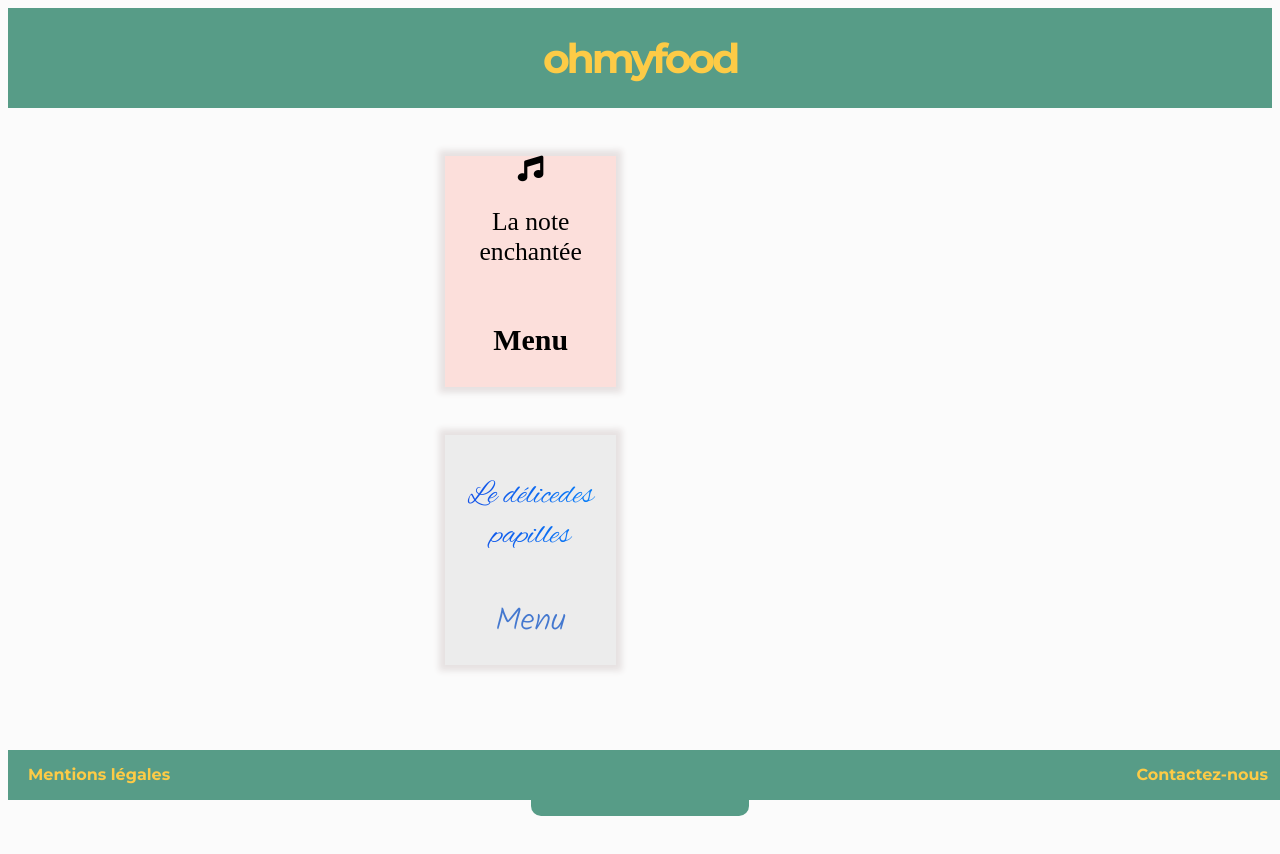
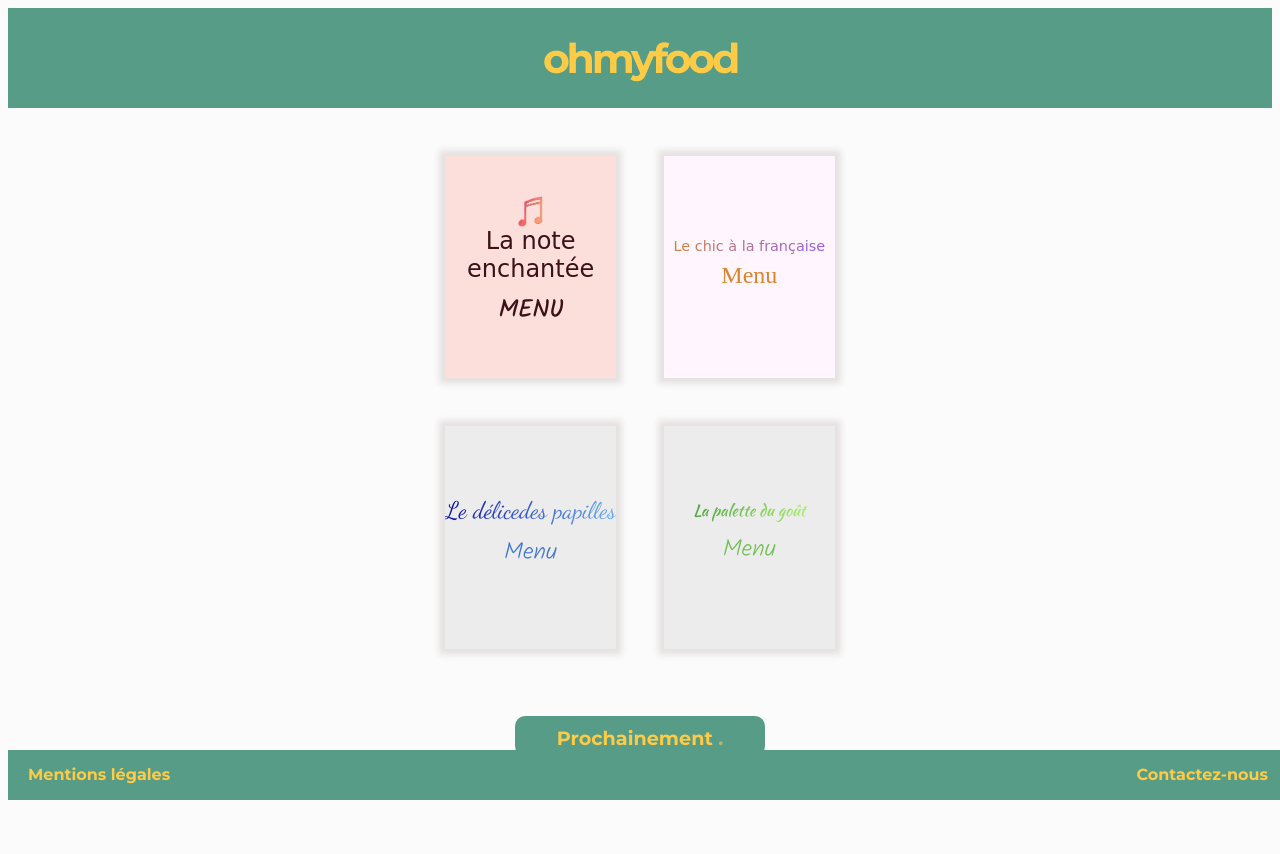
Before and after one commit to FranckVally/ohmyfood, a plain HTML site: page index.html in a window 1280 px wide. After the commit the page ends 816 px from the top, so only its background shows below. Drawn offline with Linux system fonts and the light colour scheme; a web font is replaced by a local one.

Commit message:
avent amimation

```diff
--- a/css/main.css
+++ b/css/main.css
@@ -50,7 +50,7 @@ footer {
   display: grid;
   grid-template-columns: 1fr  1fr 1fr 1fr 1fr 1fr ;
   grid-gap: 3em;
-  grid-template-rows: 100px 3fr 3fr 2fr 50px;
+  grid-template-rows: 100px 4fr 4fr 2fr;
   min-height: 100vh;
   }
 
@@ -86,11 +86,27 @@ footer {
   -moz-box-shadow: 0px 0px 6px 6px #e7e2e2;
   background-color: #FCDFDB;
   text-align: center;
-  font-size: 1.6em;
+   }
+  .notemusic{
+  margin:0px;
+  width: 15%;
+  height: 14%;
+  margin-left: auto;
+  margin-right: auto;
+   }
+  .note h3 {
+    font-family: "Kalam", cursive;
+    font-size: 1.5rem;
+    padding: 0.5rem;
+    margin: 0rem;
+    color: #3c1218;
   }
-
-
-
+  .note p {
+  font-size: 1.5em;
+  font-family: "Devonshire", cursive;
+  color: #3c1218;
+  margin: 0rem;
+}
  .delice{
   grid-column-start: 3;
   grid-row-start:3;
@@ -108,44 +124,110 @@ footer {
   .delice h3 {
     font-family: "Kalam", cursive;
     font-weight: normal;
-    font-size: 2rem;
+    font-size: 1.5rem;
     padding: 0.5rem;
     margin: 0rem;
     color: #4478cf;
   }
+
 .delice p {
-  background: -webkit-linear-gradient(360deg, #1449e5, #0887fb);
+    font-size: 1.5em;
+  font-family:  'Dancing Script', cursive;
+  background: -webkit-linear-gradient(360deg, #0e0eac, #67aef1);
   -webkit-background-clip: text;
-  -webkit-text-fill-color: transparent;
-  font-size: 2em;
-  font-family: 'Alex Brush', cursive;
+  color: transparent;
+  margin: 0rem;
 }
+
+.chic{
+  grid-column-start: 4;
+  grid-row-start:2;
+  display: flex;
+  flex-direction: column;
+  justify-content: center;
+  box-shadow: 0px 0px 6px 6px #e7e2e2;
+  -webkit-box-shadow: 0px 0px 6px 6px #e7e2e2;
+  -moz-box-shadow: 0px 0px 6px 6px #e7e2e2;
+  background-color: #fff5fe;
+  text-align: center;
+  }
+
+  .chic p {
+  font-size: 0.9em;
+  font-style: bolt;
+  font-family: 'Croissant One', cursive;
+  background: -webkit-linear-gradient(360deg, #d8852e, #905bfd);
+  -webkit-background-clip: text;
+  color: transparent;
+  margin: 0rem;
+}
+
+.chic h3 {
+  font-family: "Source Serif Pro", serif;
+  font-weight: normal;
+  font-size: 1.5rem;
+  padding: 0.5rem;
+  margin: 0rem;
+  color: #d8852e;
+}
+.palette{
+  grid-column-start: 4;
+  grid-row-start:3;
+  display: flex;
+  flex-direction: column;
+  justify-content: center;
+  box-shadow: 0px 0px 6px 6px #e7e2e2;
+  -webkit-box-shadow: 0px 0px 6px 6px #e7e2e2;
+  -moz-box-shadow: 0px 0px 6px 6px #e7e2e2;
+  background-color: rgb(236, 236, 236);
+  text-align: center;
+
+  }
+
+.palette h3 {
+   font-family: "Kalam", cursive;
+   font-weight: normal;
+   font-size: 1.5rem;
+   padding: 0.5rem;
+   margin: 0rem;
+   color: #72bf56;
+  }
+
+.palette p {
+  font-size: 1em;
+  font-family: 'Kaushan Script', cursive;
+  background: -webkit-linear-gradient(360deg, #3d9339 , #bfff7e);
+  -webkit-background-clip: text;
+  color: transparent;
+  margin: 0rem;
+}
+
+
 
 .soon{
   grid-column-start: 3;
   grid-column-end:span 2;
   grid-row-start:4;
   display: flex;
-  margin: auto;
-
-
-
+  margin: 0px auto;
 }
 
 
 
 .soon p {
 display: inline-block;
-text-align: left;
+text-align: center;
 padding: 0.5em;
+font-family: "Montserrat", sans-serif;
 color: #FDCB46;
-font-size: 2vw;
+font-size: 1.5vw;
 background-color: #579C87;
 border-radius: 10px;
-height: 1em;
-width: 15vw;
+height: 1.1em;
+width: 18vw;
 }
-/* Animation loading sur prochainement */
+
+/* Animation point sur prochainement */
 
 .points:after {
   content: ' .';
--- a/index.html
+++ b/index.html
@@ -17,9 +17,15 @@
     <!-- pour les icone -->
     <script src="https://kit.fontawesome.com/3d626bfb32.js" crossorigin="anonymous"></script>
     <!-- google font -->
+    <link href="https://fonts.googleapis.com/css2?family=Croissant+One&display=swap" rel="stylesheet">
     <link href="https://fonts.googleapis.com/css2?family=Montserrat:wght@700&display=swap" rel="stylesheet">
     <link href="https://fonts.googleapis.com/css2?family=Kalam:wght@300&display=swap" rel="stylesheet"> <!--cursive pour délice-->
     <link href="https://fonts.googleapis.com/css2?family=Alex+Brush&family=Kalam:wght@300&display=swap" rel="stylesheet">
+    <link href="https://fonts.googleapis.com/css2?family=Devonshire&display=swap" rel="stylesheet">
+    <link href="https://fonts.googleapis.com/css2?family=Dancing+Script&display=swap" rel="stylesheet">
+    <link href="https://fonts.googleapis.com/css2?family=Kaushan+Script&display=swap" rel="stylesheet">
+    <link href="https://fonts.googleapis.com/css2?family=Source+Serif+Pro:wght@700&display=swap" rel="stylesheet">
+
 </head>
 
 <body>
@@ -36,15 +42,26 @@
     </header>
     <!-- section menus -->
         <div class="note">
-            <i class="fas fa-music"></i>
+            <img class="notemusic" src="images/notemusic.png" alt="">
             <p>La note enchantée</p>
-            <h3>Menu</h3>
+            <h3>MENU</h3>
         </div>
 
         <div class="delice">
             <p>Le délicedes papilles</p>
             <h3>Menu</h3>
          </div>
+
+         <div class="chic">
+            <p>Le chic à la française</p>
+            <h3>Menu</h3>
+         </div>
+
+         <div class="palette">
+            <p>La palette du goût</p>
+            <h3>Menu</h3>
+         </div>
+
         <!-- Partie "prochainement" -->
         <section class="soon">
             <p class="points">Prochainement </p>
```
Also changed, not shown: images/notemusic.png (added).
